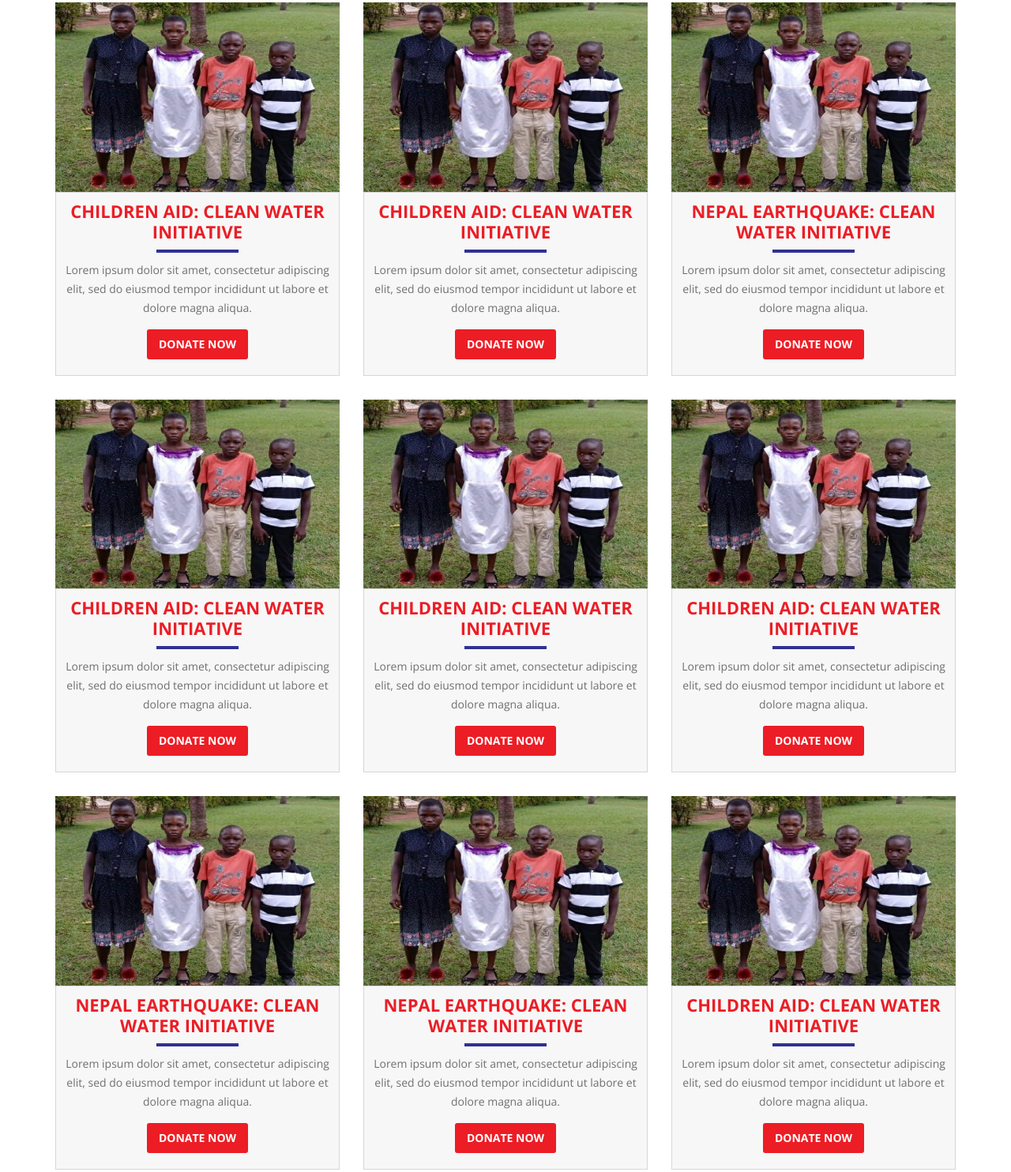
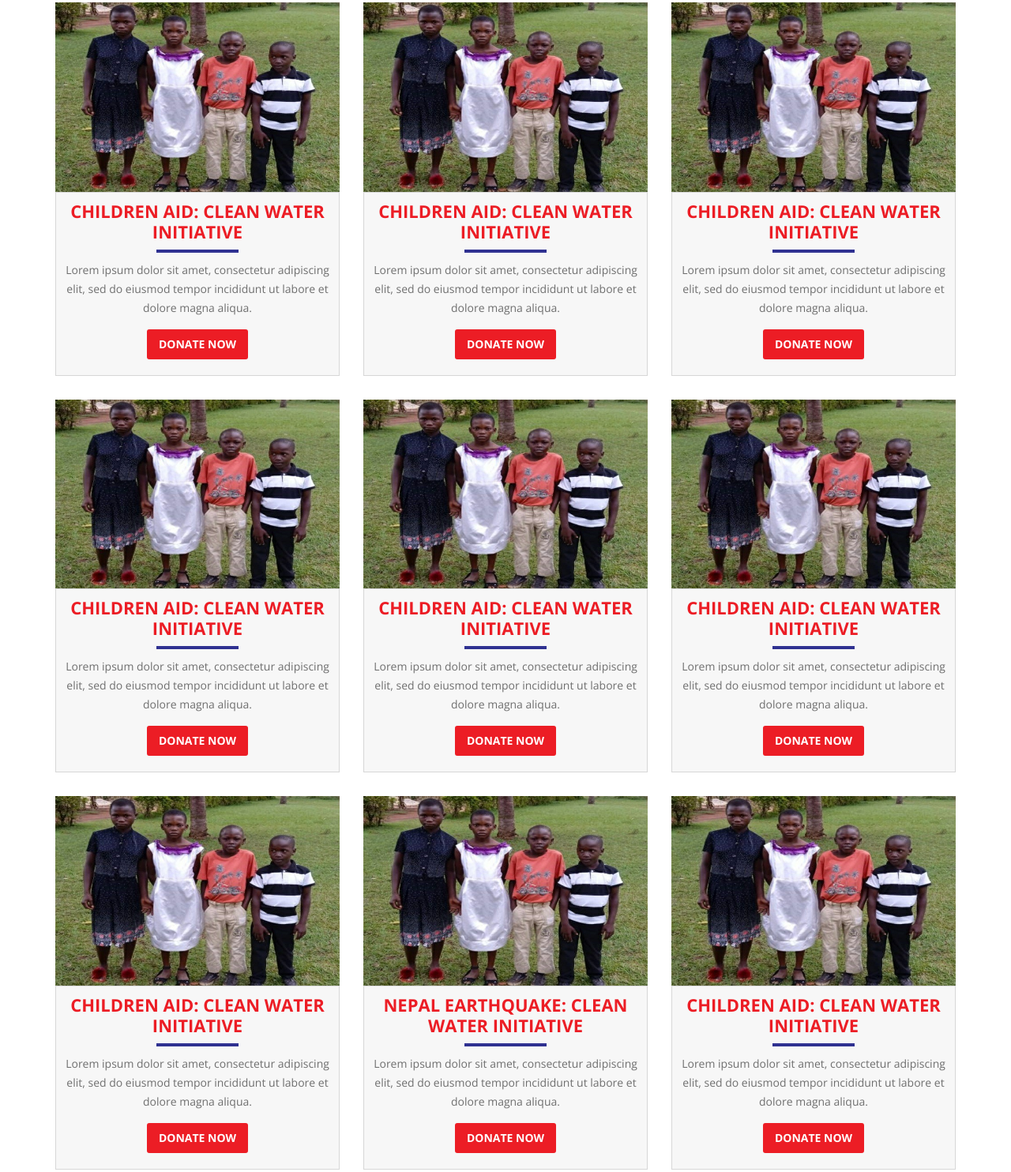
Before and after one commit to Agapecrc/web, a plain HTML site: page projects.html in a window 1280 px wide. Shown: the part 362-1846 px from the top of the page at 79% size. Drawn offline with nearby package versions, Linux system fonts and the light colour scheme.

Commit message:
Update projects.html

```diff
--- a/projects.html
+++ b/projects.html
@@ -105,7 +105,7 @@
 <div class="col-sm-6 col-md-4 clearfix top-off">
 <div class="grid-image"><img src="images/test1.jpg"></div>
 <div class="post-content">
-<h3>Nepal Earthquake: Clean Water Initiative</h3>
+<h3>Children Aid: Clean Water Initiative</h3>
 <hr>
 <p>Lorem ipsum dolor sit amet, consectetur adipiscing elit, sed do eiusmod tempor incididunt ut labore et dolore magna aliqua.</p>
 <a href="donate.html" title="" >Donate Now</a>
@@ -145,7 +145,7 @@
 <div class="col-sm-6 col-md-4 clearfix top-off">
 <div class="grid-image"><img src="images/test1.jpg"></div>
 <div class="post-content">
-<h3>Nepal Earthquake: Clean Water Initiative</h3>
+<h3>Children Aid: Clean Water Initiative</h3>
 <hr>
 <p>Lorem ipsum dolor sit amet, consectetur adipiscing elit, sed do eiusmod tempor incididunt ut labore et dolore magna aliqua.</p>
 <a href="donate.html" title="" >Donate Now</a>
```
